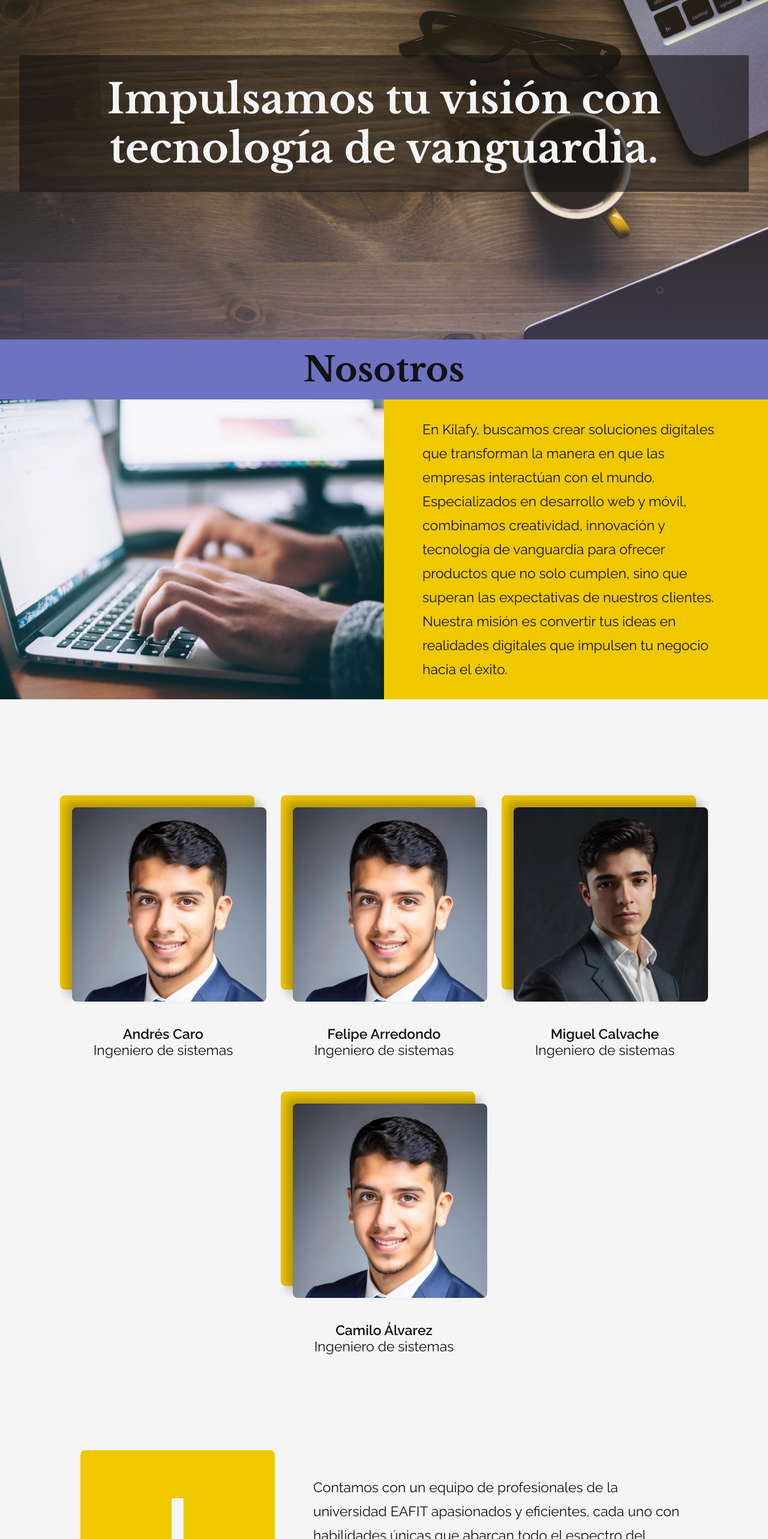
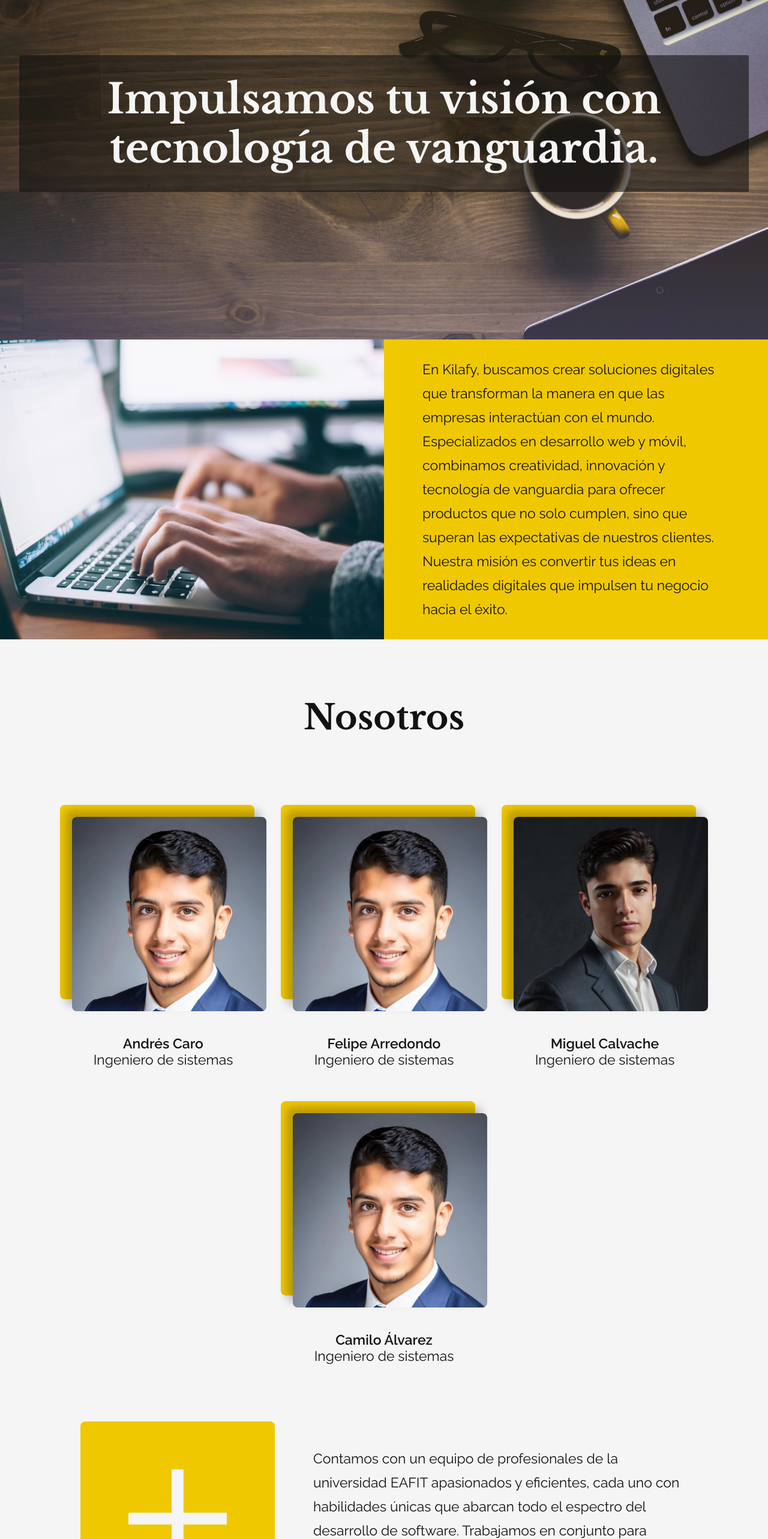
Before and after one commit to Kilafy/kilafy, a React (Vite) app: page / in a window 1280 px wide. Shown: the part 234-2800 px from the top of the page at 60% size. Built offline with nearby package versions, Linux system fonts and the light colour scheme.

Commit message:
Redesign AboutUs section
Change title styles

```diff
--- a/src/components/AboutUs.jsx
+++ b/src/components/AboutUs.jsx
@@ -4,7 +4,7 @@ import { aboutUsContent } from "../constants";
 
 const renderTeamMember = () => {
   return (
-    <div className="flex flex-wrap gap-6 items-center justify-center w-full h-full my-16 md:my-36">
+    <div className="flex flex-wrap gap-6 items-center justify-center w-full h-full my-16 mt-0 md:my-20 md:mt-0">
       {aboutUsContent.team.map((member) => (
         <div
           key={member.id}
@@ -30,9 +30,7 @@ const renderTeamMember = () => {
 const AboutUs = () => {
   return (
     <>
-      <h2 id="nosotros" className="h2 text-center w-full p-4 bg-color-4">
-        {aboutUsContent.title}
-      </h2>
+      <section id="nosotros" className="flex flex-col">
         <div className="flex flex-col items-center justify-center w-full h-full lg:flex-row lg:h-[500px]">
           <img
             src={aboutUsContent.sideImgSrc}
@@ -43,15 +41,21 @@ const AboutUs = () => {
             {aboutUsContent.description}
           </p>
         </div>
+        <h2 className="h2 text-center w-full p-4 my-16 md:my-20">
+          {aboutUsContent.title}
+        </h2>
 
         {renderTeamMember()}
 
-      <div className="flex w-full justify-between gap-3 px-4 mb-16 md:mb-36 md:justify-center md:gap-6 lg:gap-12 xl:gap-16">
+        <div className="flex w-full justify-between gap-3 px-4 mb-16 md:mb-20 md:justify-center md:gap-6 lg:gap-12 xl:gap-16">
           <div className="flex justify-center items-center aspect-square w-1/3 max-h-[324px] max-w-[324px] p-12 bg-color-1 rounded-lg md:p-20 md:w-1/2">
-          <img src={cross}/>
+            <img src={cross} />
           </div>
-        <p className="p flex items-center w-2/3 md:w-1/2 md:leading-6 lg:leading-10">{aboutUsContent.teamDescription}</p>
+          <p className="p flex items-center w-2/3 md:w-1/2 md:leading-6 lg:leading-10">
+            {aboutUsContent.teamDescription}
+          </p>
         </div>
+      </section>
     </>
   );
 };
```
Lines whose indentation alone changed are shown as unchanged.
